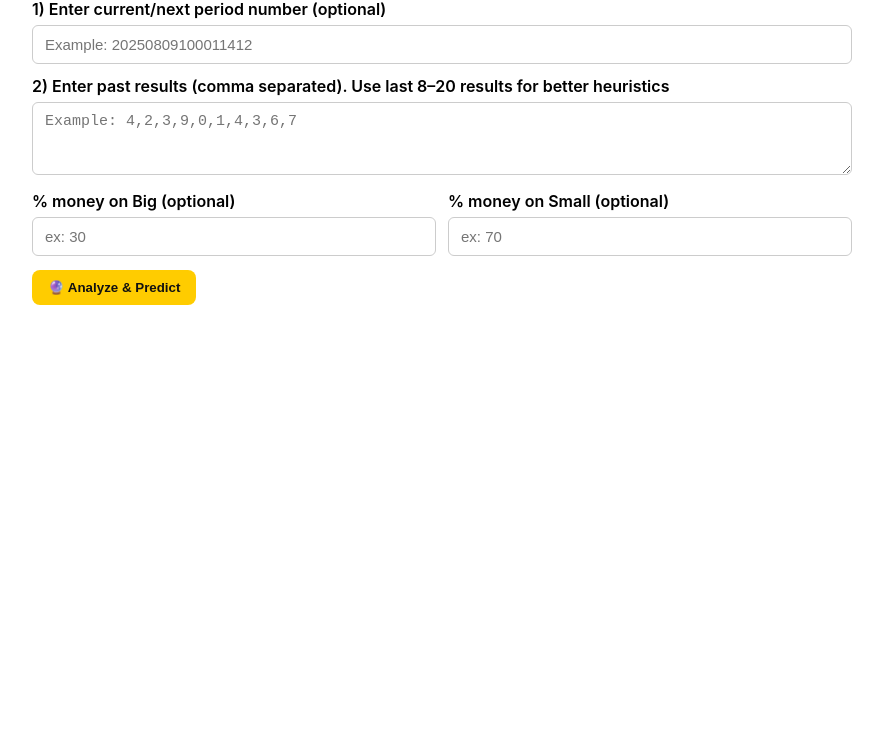
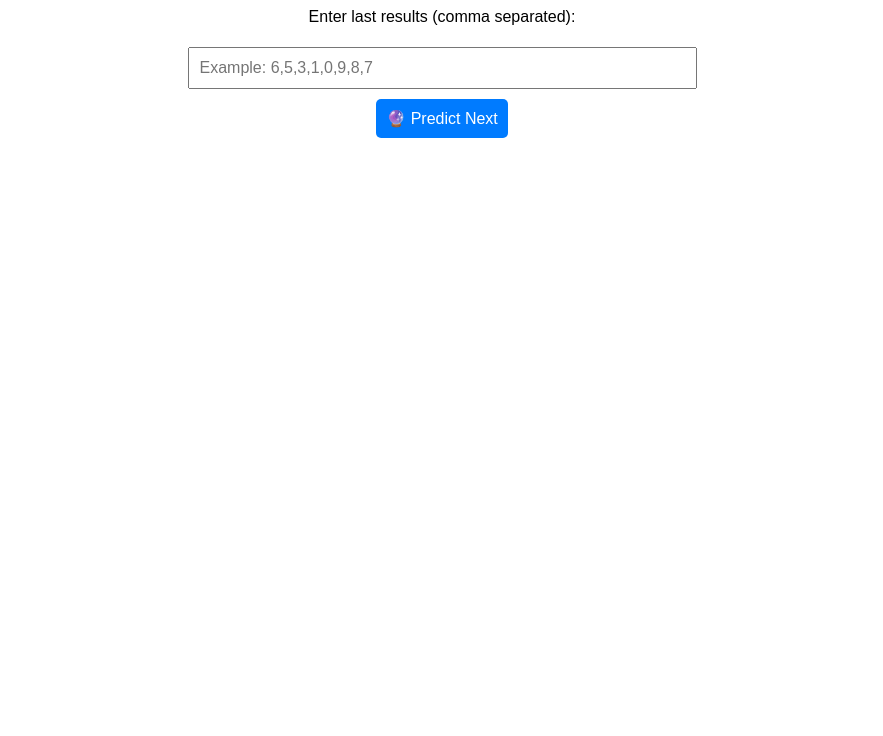
Before and after one commit to indusandil355-ctrl/Prediction-panel, a plain HTML site: page index.html in a window 1280 px wide. Shown: the part 88-824 px from the top of the page, without its empty margins (198-1081 px from the left). After the commit the page ends 800 px from the top, so only its background shows below. Drawn offline with Linux system fonts and the light colour scheme.

Commit message:
Update index.html

```diff
--- a/index.html
+++ b/index.html
@@ -1,162 +1,81 @@
-<!doctype html>
-<html lang="en">
+<!DOCTYPE html>
+<html>
 <head>
-  <meta charset="utf-8" />
-  <title>Prediction Panel (Heuristic)</title>
-  <meta name="viewport" content="width=device-width,initial-scale=1" />
+  <title>WinGo AI Prediction</title>
   <style>
-    :root{
-      --bg:#ffffff;
-      --text:#000000;
-      --accent:#0b64d6;
-      --muted:#444;
-      --card:#f5f7fb;
-      --highlight:#ffcc00;
+    body {
+      font-family: Arial, sans-serif;
+      background: #fff;
+      color: #000;
+      text-align: center;
+      padding: 20px;
     }
-    html,body{height:100%;margin:0;font-family:Inter,system-ui,Arial,sans-serif;background:var(--bg);color:var(--text)}
-    .wrap{max-width:820px;margin:24px auto;padding:20px;border-radius:8px;}
-    h1{margin:0 0 12px;font-size:26px;color:var(--accent)}
-    label{display:block;font-weight:600;margin-top:12px;margin-bottom:6px}
-    input[type="text"], textarea, input[type="number"]{
-      width:100%;padding:10px 12px;border:1px solid #ccc;border-radius:6px;font-size:15px;color:var(--text);
-      box-sizing:border-box;background:#fff;
+    input, button {
+      padding: 10px;
+      font-size: 16px;
+      margin: 5px;
     }
-    .row{display:flex;gap:12px;flex-wrap:wrap}
-    .half{flex:1 1 180px}
-    .btn{
-      display:inline-block;padding:10px 16px;border-radius:8px;border:none;background:var(--highlight);
-      color:#111;font-weight:700;cursor:pointer;margin-top:14px;
+    button {
+      background: #007bff;
+      border: none;
+      color: white;
+      cursor: pointer;
+      border-radius: 5px;
     }
-    .result-card{margin-top:18px;border-radius:8px;padding:14px;background:var(--card);box-shadow:0 1px 6px rgba(0,0,0,.06)}
-    .bigtext{font-size:20px;font-weight:700}
-    .muted{color:var(--muted);font-size:13px;margin-top:6px}
-    .bubbles{display:flex;gap:8px;flex-wrap:wrap;margin-top:8px}
-    .chip{padding:6px 10px;border-radius:999px;background:#fff;border:1px solid #ddd;font-weight:600}
-    .percent{font-weight:800;color:var(--accent)}
-    small.reason{display:block;margin-top:8px;color:var(--muted)}
-    footer{margin-top:20px;color:#666;font-size:13px}
-    @media (max-width:520px){ h1{font-size:20px}}
+    button:hover {
+      background: #0056b3;
+    }
+    .result {
+      margin-top: 20px;
+      font-size: 18px;
+      font-weight: bold;
+    }
   </style>
 </head>
 <body>
-  <div class="wrap">
-    <h1>Prediction Panel (Heuristic)</h1>
-
-    <label>1) Enter current/next period number (optional)</label>
-    <input id="period" type="text" placeholder="Example: 20250809100011412">
-
-    <label>2) Enter past results (comma separated). Use last 8–20 results for better heuristics</label>
-    <textarea id="history" rows="3" placeholder="Example: 4,2,3,9,0,1,4,3,6,7"></textarea>
-
-    <div class="row">
-      <div class="half">
-        <label>% money on Big (optional)</label>
-        <input id="pctBig" type="number" min="0" max="100" placeholder="ex: 30">
-      </div>
-      <div class="half">
-        <label>% money on Small (optional)</label>
-        <input id="pctSmall" type="number" min="0" max="100" placeholder="ex: 70">
-      </div>
-    </div>
-
-    <button class="btn" onclick="analyze()">🔮 Analyze & Predict</button>
-
-    <div id="output" class="result-card" style="display:none">
-      <div id="summary" class="bigtext"></div>
-      <div id="details" class="muted"></div>
-      <div class="bubbles" id="candidates"></div>
-      <small class="reason" id="reason"></small>
-      <footer><small>Note: This is a heuristic client-side predictor for analysis/demo only. No guarantees.</small></footer>
-    </div>
-  </div>
+  <h2>🎯 WinGo AI Prediction Panel</h2>
+  <p>Enter last results (comma separated):</p>
+  <input type="text" id="results" size="50" placeholder="Example: 6,5,3,1,0,9,8,7">
+  <br>
+  <button onclick="predict()">🔮 Predict Next</button>
+  <div class="result" id="output"></div>
 
   <script>
-    function safeParseHistory(text){
-      if(!text) return [];
-      return text.split(',').map(s => s.trim()).filter(s => s !== '').map(s=>{
-        // if individual values are numeric single digits, parseInt; else if non-digit leave as string
-        let n = parseInt(s,10);
-        return (''+n === s || !isNaN(n)) ? n : s;
-      });
-    }
-
-    function analyze(){
-      const period = document.getElementById('period').value.trim();
-      const histText = document.getElementById('history').value.trim();
-      const pctBig = Number(document.getElementById('pctBig').value || 0);
-      const pctSmall = Number(document.getElementById('pctSmall').value || 0);
-
-      const out = document.getElementById('output');
-      const summary = document.getElementById('summary');
-      const details = document.getElementById('details');
-      const candidates = document.getElementById('candidates');
-      const reason = document.getElementById('reason');
-
-      const arr = safeParseHistory(histText);
-
-      if(arr.length < 1){
-        alert('Please enter at least 1 past result (better: 8–20).');
+    function predict() {
+      let input = document.getElementById("results").value.trim();
+      if (!input) {
+        alert("Please enter results!");
+        return;
+      }
+      let numbers = input.split(",").map(n => parseInt(n.trim())).filter(n => !isNaN(n));
+      if (numbers.length < 3) {
+        alert("Enter at least 3 results!");
         return;
       }
 
-      // Count frequencies (works for numbers or strings)
-      const freq = {};
-      arr.forEach(x=>{
-        const key = String(x);
-        freq[key] = (freq[key]||0) + 1;
-      });
+      let last = numbers[numbers.length - 1];
 
-      // Sort by frequency desc
-      const items = Object.keys(freq).map(k => ({val:k,count:freq[k]}))
-                  .sort((a,b)=> b.count - a.count);
+      // Prediction Logic
+      let size = (last >= 5) ? "Small" : "Big";  // Reverse logic to balance
+      let color;
+      if ([0,5].includes(last)) color = "Violet";
+      else if ([1,3,7,9].includes(last)) color = "Red";
+      else color = "Green";
 
-      // Top 3 candidates
-      const top = items.slice(0,3);
+      // Next prediction flips the trend
+      let nextSize = (size === "Big") ? "Small" : "Big";
+      let nextColor = (color === "Red") ? "Green/Violet" : "Red/Violet";
 
-      // compute big/small percentages from history (if numeric digits 0-9)
-      let numeric = arr.filter(x => typeof x === 'number' && !isNaN(x));
-      let bigCount = numeric.filter(n => Number(n) >= 5).length;
-      let smallCount = numeric.filter(n => Number(n) < 5).length;
-      let total = numeric.length || arr.length; // fallback to length
-      let bigPct = total ? Math.round((bigCount/total)*10000)/100 : 0;
-      let smallPct = total ? Math.round((smallCount/total)*10000)/100 : 0;
+      // Suggested Numbers
+      let suggestions = [];
+      if (nextSize === "Small") suggestions = [0,1,2,3,4];
+      else suggestions = [5,6,7,8,9];
 
-      // If user provided stake distribution, combine it in a simple way to bias output
-      // (this is purely a UI heuristic, not a real model)
-      let biasText = '';
-      if(pctBig || pctSmall){
-        const sum = (pctBig||0) + (pctSmall||0);
-        if(sum === 0 || sum !== 100){
-          biasText = 'Note: stake % not summing to 100 ignored.';
-        } else {
-          biasText = `User stake distribution: Big ${pctBig}% / Small ${pctSmall}%.`;
-          // adjust big/small pct slightly toward user stake (simple linear blend)
-          bigPct = Math.round((bigPct*0.6 + pctBig*0.4)*100)/100;
-          smallPct = Math.round(100 - bigPct,2);
-        }
-      }
-
-      // Decide predicted category: choose whichever has higher pct
-      const predictedCategory = bigPct > smallPct ? 'Big' : (smallPct > bigPct ? 'Small' : 'Neutral');
-
-      // Prepare output
-      summary.innerHTML = `Prediction for period ${period ? ('<strong>'+period+'</strong>') : '(no period provided)'}: <span style="color:#111;background:var(--highlight);padding:4px 8px;border-radius:6px;margin-left:8px">${predictedCategory}</span>`;
-      details.innerHTML = `History length: ${arr.length} • Most frequent: ${items[0].val} (${items[0].count} times) • Big chance: <span class="percent">${bigPct}%</span> • Small chance: <span class="percent">${smallPct}%</span><br>${biasText}`;
-      candidates.innerHTML = '';
-      top.forEach(t => {
-        const p = Math.round((t.count/arr.length)*10000)/100;
-        const node = document.createElement('div');
-        node.className = 'chip';
-        node.innerHTML = `#${t.val} — ${p}%`;
-        candidates.appendChild(node);
-      });
-
-      // Reason (very short heuristic explanation)
-      reason.innerText = `Reason: Based on frequency of recent history and parity (big/small) distribution. This is a heuristic estimate only.`;
-
-      out.style.display = 'block';
-      // scroll to output on small screens
-      setTimeout(()=> out.scrollIntoView({behavior:'smooth', block:'center'}),200);
+      document.getElementById("output").innerHTML =
+        `📊 <b>Prediction</b><br>
+         🔢 Focus Numbers: <span style="color:blue">${suggestions.join(", ")}</span><br>
+         📏 Size: <b>${nextSize}</b><br>
+         🎨 Color: <b>${nextColor}</b>`;
     }
   </script>
 </body>
```
